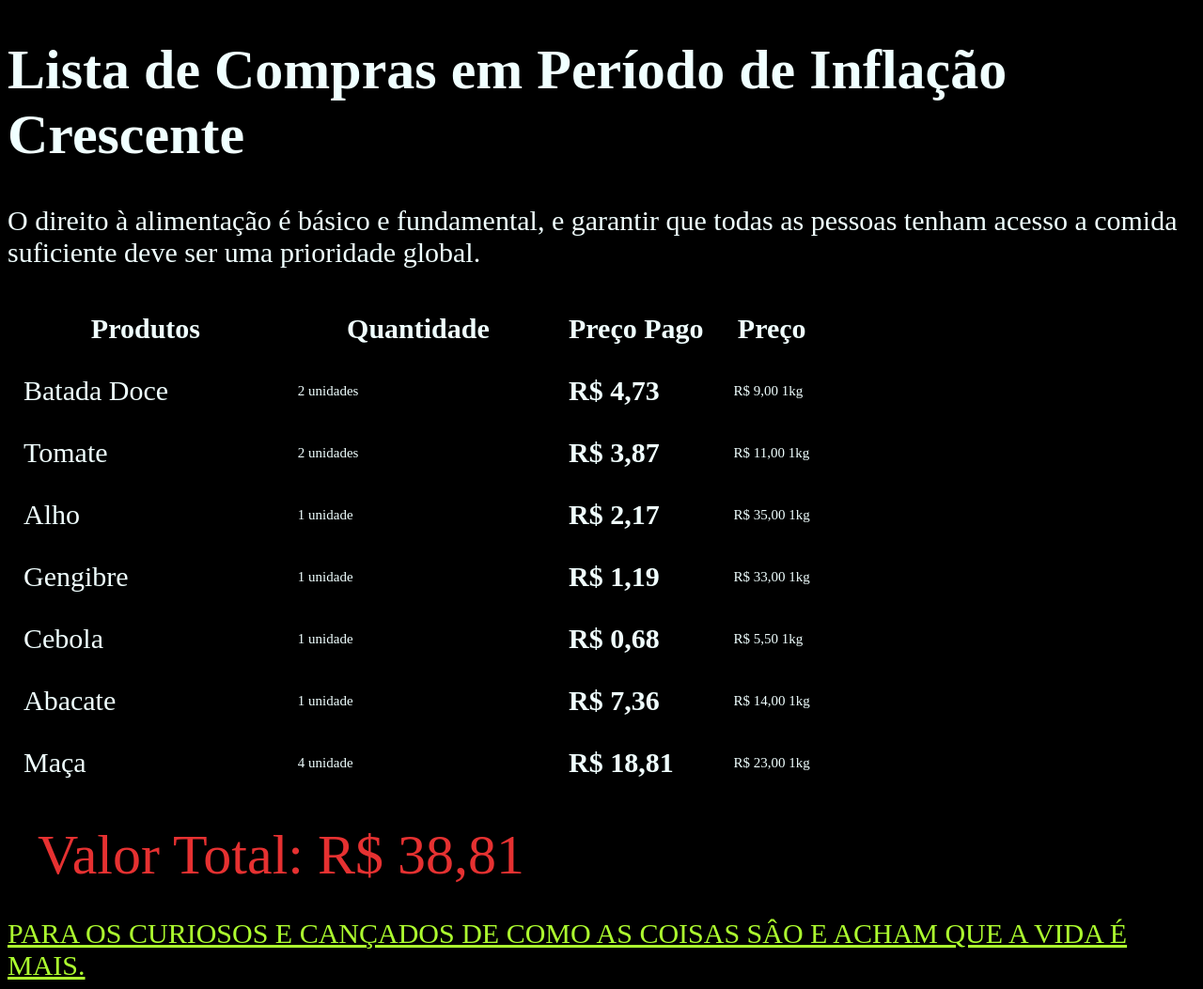
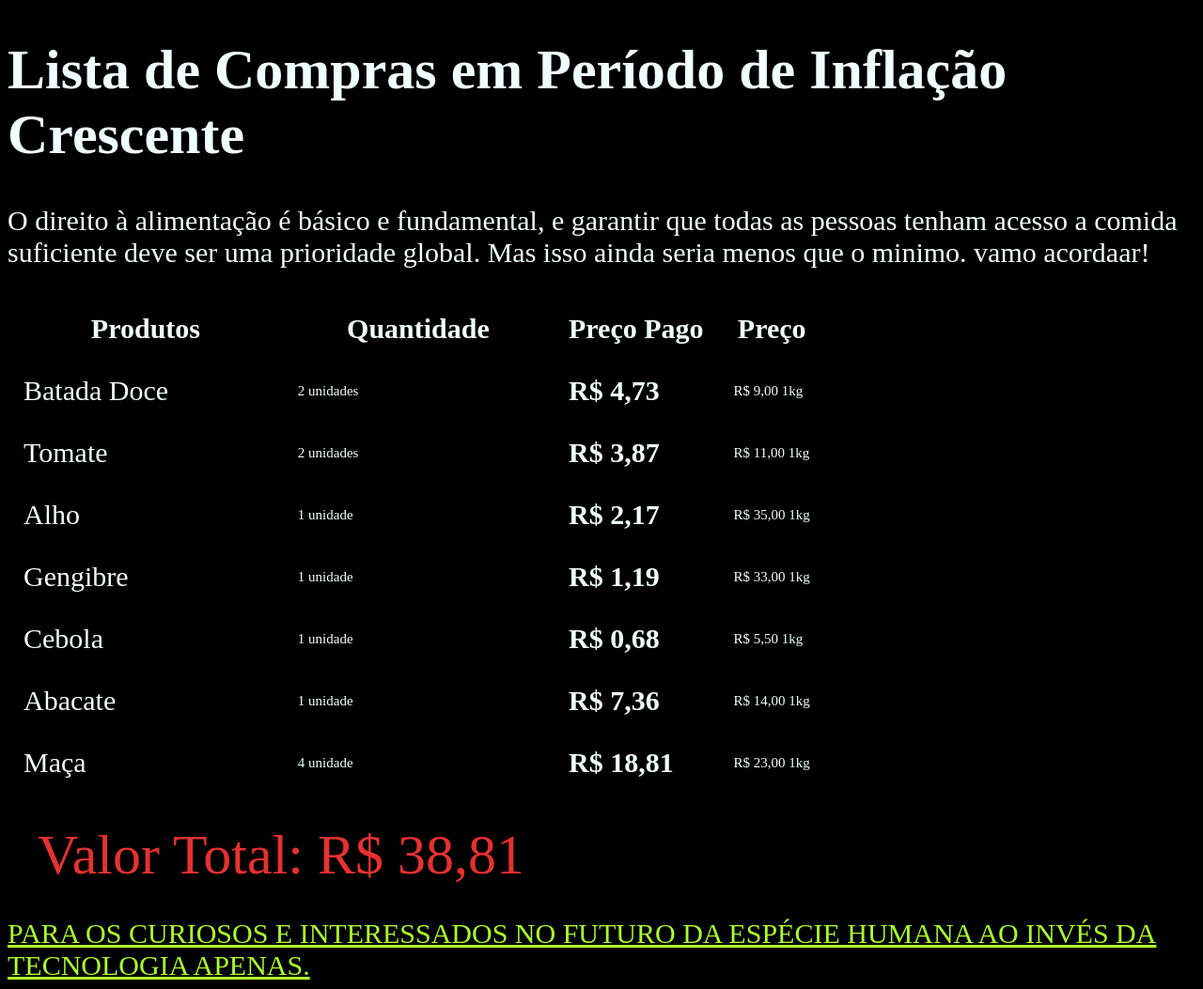
Before and after one commit to iaiamaga/Aula-tabela, a plain HTML site: page index.html in a window 1280 px wide. Shown: the whole page at 94% size. Drawn offline with Linux system fonts and the light colour scheme; files whose address does not match are found by name.

Commit message:
modificação no texto e tamannhos

```diff
--- a/index.html
+++ b/index.html
@@ -12,7 +12,7 @@
     <h1>Lista de Compras em Período de Inflação Crescente</h1>
 
 <p>
-    O direito à alimentação é básico e fundamental, e garantir que todas as pessoas tenham acesso a comida suficiente deve ser uma prioridade global.
+    O direito à alimentação é básico e fundamental, e garantir que todas as pessoas tenham acesso a comida suficiente deve ser uma prioridade global. Mas isso ainda seria menos que o minimo. vamo acordaar!
 </p>
 
     <table>
@@ -77,7 +77,7 @@
         </tfoot>
     </table>
 
-    <a href=".//conteudo-complementar/Apresentando a Permacultura .pdf" class="permacultura" target="_blank">PARA OS CURIOSOS E CANÇADOS DE COMO AS COISAS SÂO E ACHAM QUE A VIDA É MAIS.</a>
+    <a href=".//conteudo-complementar/Apresentando a Permacultura .pdf" class="permacultura" target="_blank">PARA OS CURIOSOS E INTERESSADOS NO FUTURO DA ESPÉCIE HUMANA AO INVÉS DA TECNOLOGIA APENAS.</a>
 
 </body>
 </html>
```
